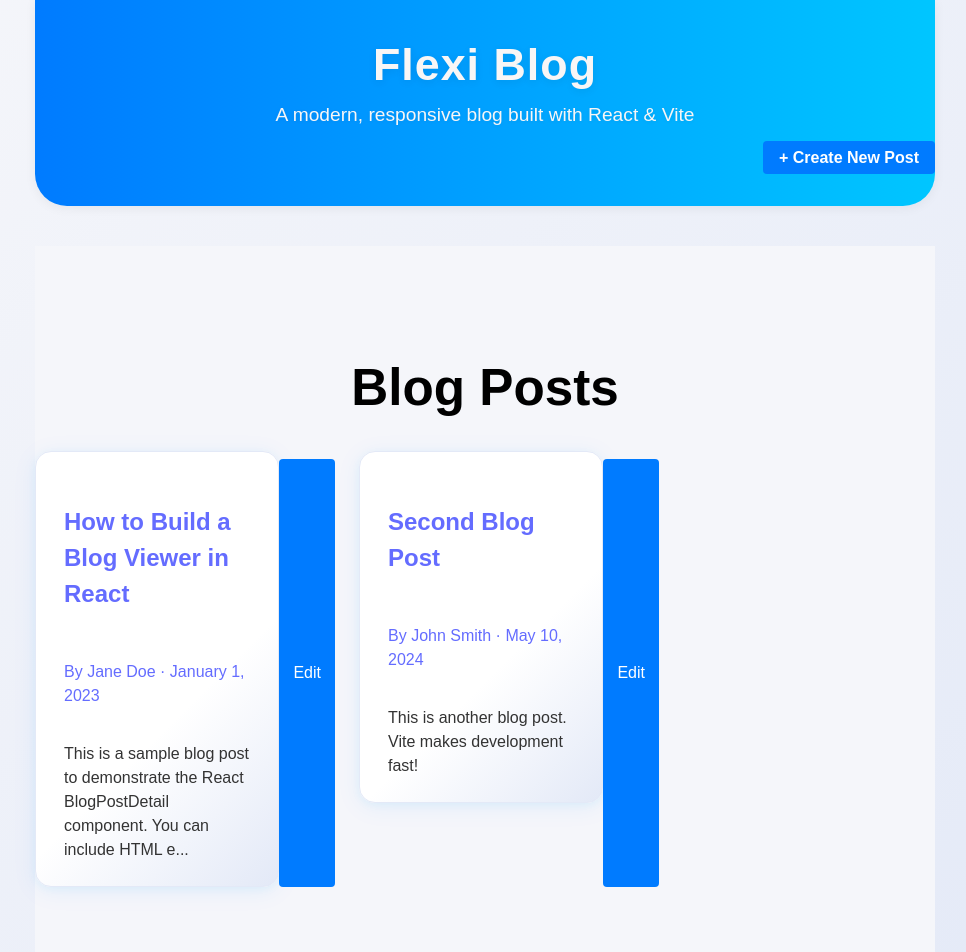
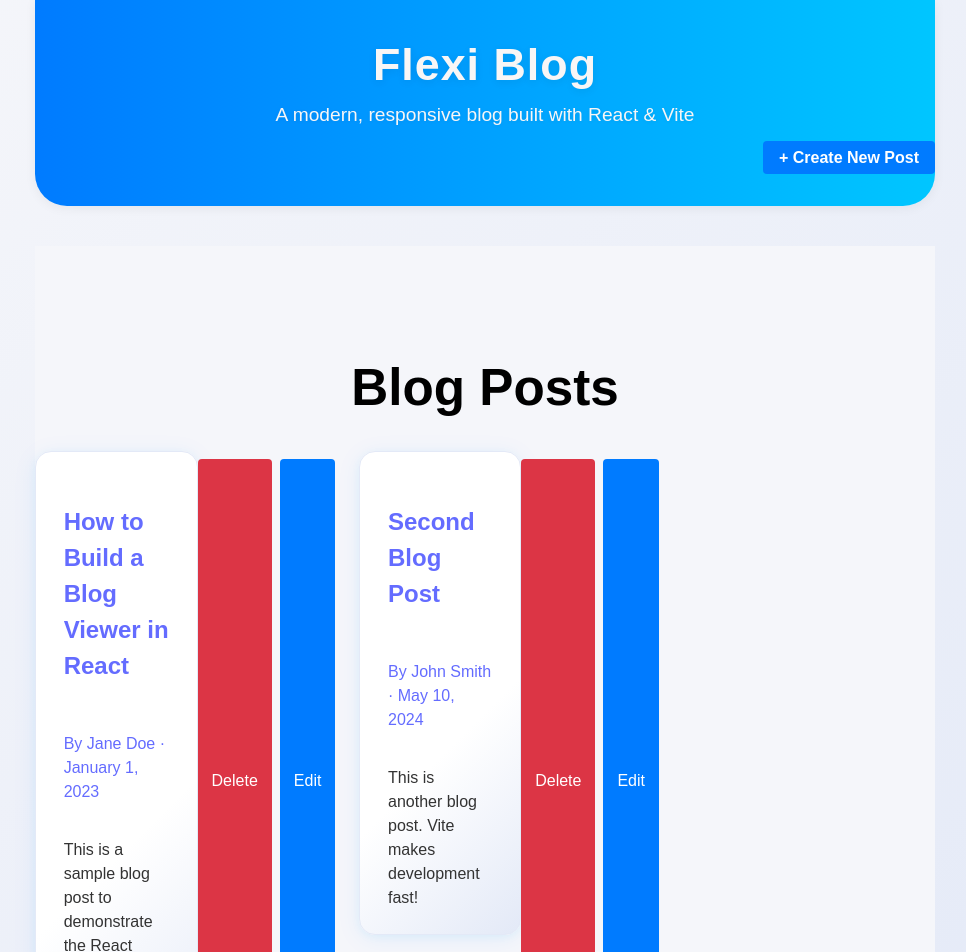
Before and after one commit to nithinrontala/React-Flexi, a React (Vite) app: page / in a window 1280 px wide. Shown: the top 952 px of the page, without its empty margins (155-1121 px from the left). Built offline with nearby package versions, Linux system fonts and the light colour scheme.

Commit message:
challenge-4 completed

```diff
--- a/src/App.jsx
+++ b/src/App.jsx
@@ -42,6 +42,11 @@
 		navigate(`/post/${id}`);
 	};
 
+	// Delete post
+	const handleDelete = (id) => {
+		setPosts(posts.filter((post) => post.id !== id));
+	};
+
 	// Find post by id
 	const findPost = (id) => posts.find((post) => post.id === id);
 
@@ -70,7 +75,7 @@
 				<Routes>
 					<Route
 						path="/"
-						element={<BlogPostList posts={posts} cardMode={true} onEdit={(id) => navigate(`/edit/${id}`)} />}
+						element={<BlogPostList posts={posts} cardMode={true} onEdit={(id) => navigate(`/edit/${id}`)} onDelete={handleDelete} />}
 					/>
 					<Route
 						path="/post/:id"
--- a/src/BlogPostList.jsx
+++ b/src/BlogPostList.jsx
@@ -2,7 +2,7 @@
 import { Link } from 'react-router-dom';
 import styles from './BlogPostList.module.css';
 
-const BlogPostList = ({ posts, cardMode, onEdit }) => {
+const BlogPostList = ({ posts, cardMode, onEdit, onDelete }) => {
   if (!posts || posts.length === 0) {
     return <div className={styles.empty}>No blog posts found.</div>;
   }
@@ -22,12 +22,20 @@
                 </div>
               </div>
             </Link>
-            {onEdit && (
-              <button
-                style={{marginTop:'8px',background:'#007BFF',color:'#fff',border:'none',borderRadius:'4px',padding:'6px 14px',cursor:'pointer',float:'right'}}
-                onClick={e => { e.preventDefault(); onEdit(post.id); }}
-              >Edit</button>
-            )}
+            <div style={{ display: 'flex', justifyContent: 'flex-end', gap: '8px', marginTop: '8px' }}>
+              {onDelete && (
+                <button
+                  style={{background:'#dc3545',color:'#fff',border:'none',borderRadius:'4px',padding:'6px 14px',cursor:'pointer'}}
+                  onClick={e => { e.preventDefault(); onDelete(post.id); }}
+                >Delete</button>
+              )}
+              {onEdit && (
+                <button
+                  style={{background:'#007BFF',color:'#fff',border:'none',borderRadius:'4px',padding:'6px 14px',cursor:'pointer'}}
+                  onClick={e => { e.preventDefault(); onEdit(post.id); }}
+                >Edit</button>
+              )}
+            </div>
           </li>
         ))}
       </ul>
```
